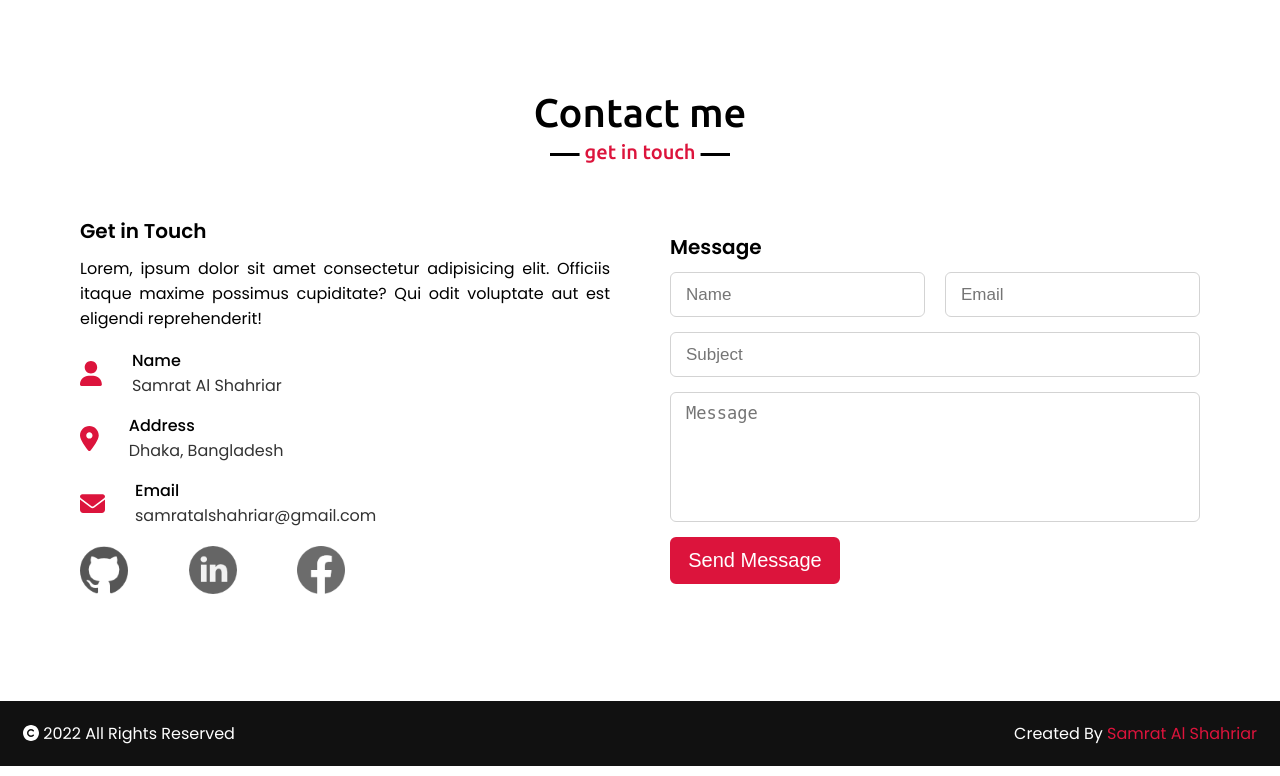
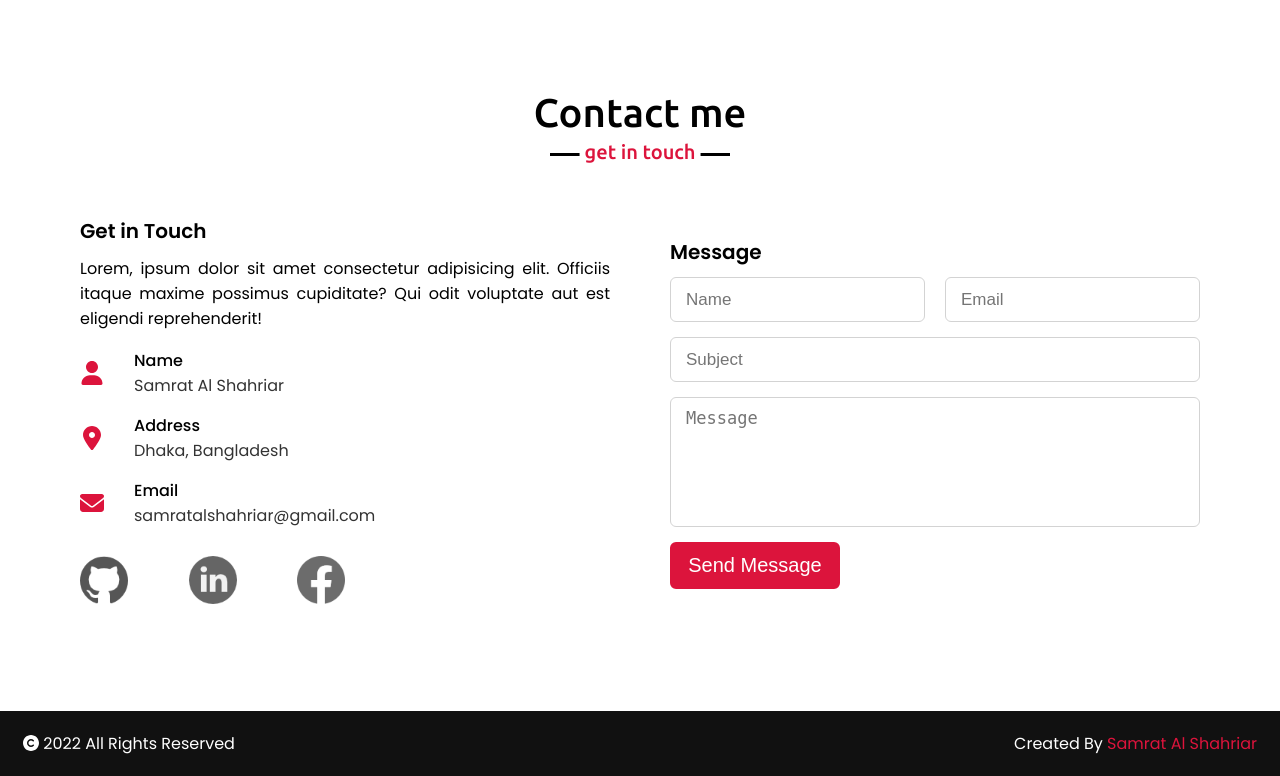
Before and after one commit to SamratAlShahriar/samratalshahriar.github.io, a PHP site: page / in a window 1280 px wide. Shown: the part 3399-4175 px from the top of the page. Run offline with PHP 8.4, Linux system fonts and the light colour scheme; some libraries are stand-ins or nearby versions.

Commit message:
uploaded from pc3

```diff
--- a/style.css
+++ b/style.css
@@ -541,11 +541,16 @@ footer {
     margin: 10px 0;
 }
 
+.contact .contact-content .left .icons .row svg{
+    width: 24px;
+    height: 24px;
+}
+
 .contact .contact-content .left .others-profile {
     width: 50%;
     display: flex;
     justify-content: space-between;
-
+    margin-top: 20px;
 
 }
 
```
